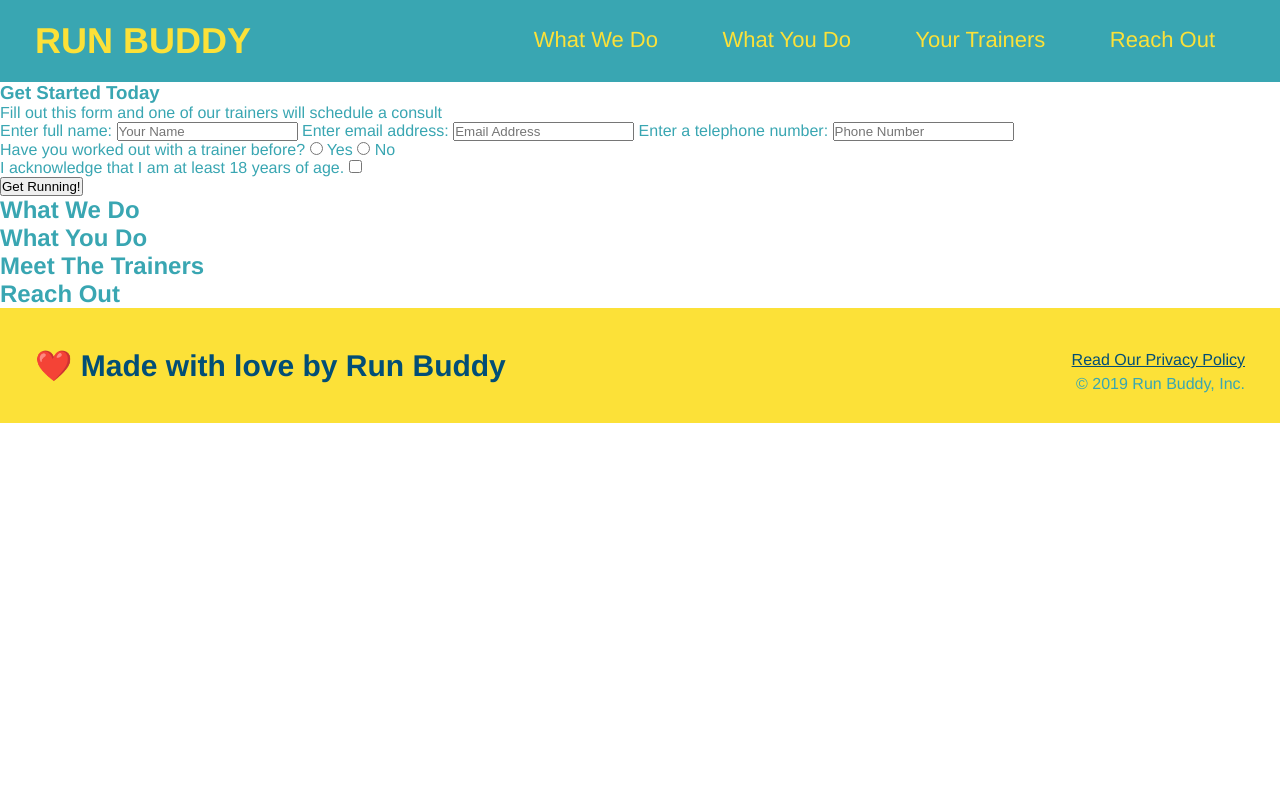
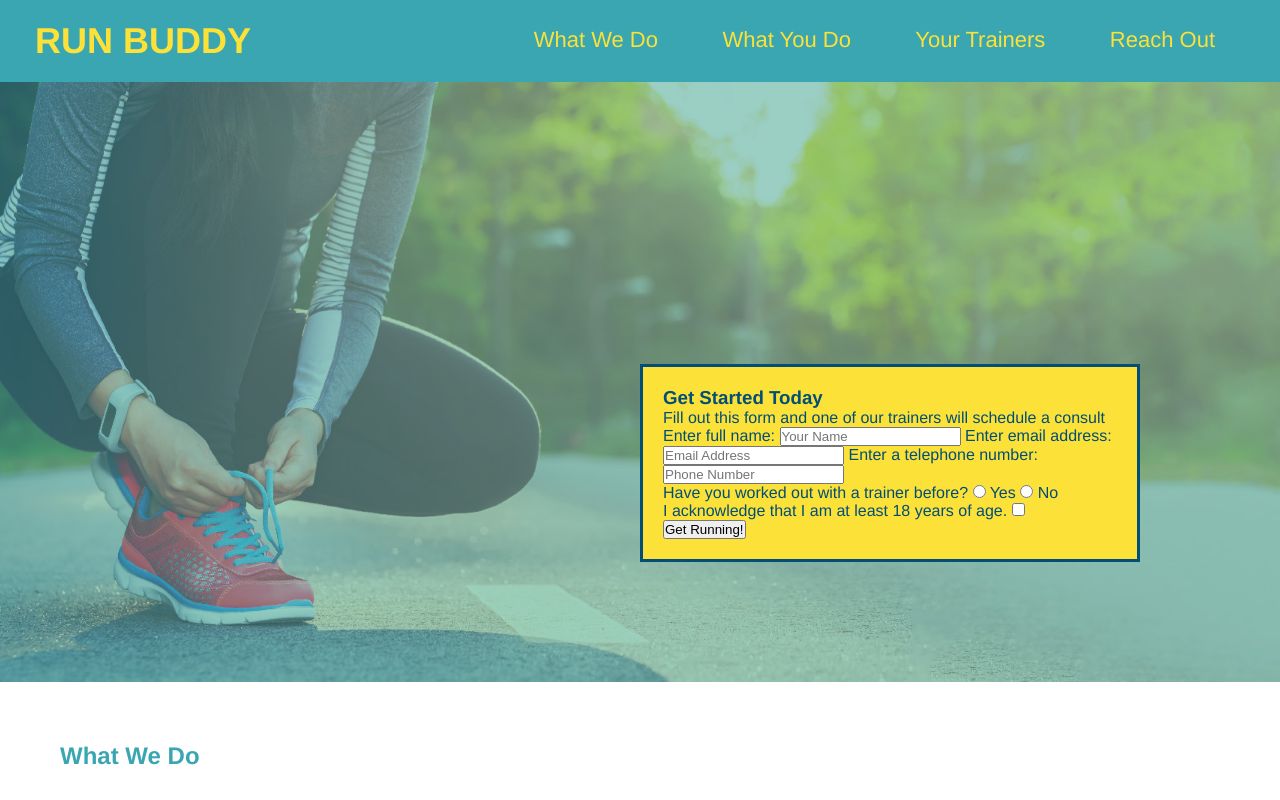
Before and after one commit to cgar246/run-buddy, a plain HTML site: page index.html in a window 1280 px wide. Shown: the top 800 px of the page. Drawn offline with Linux system fonts and the light colour scheme.

Commit message:
<added box>

```diff
--- a/assets/css/style.css
+++ b/assets/css/style.css
@@ -64,3 +64,28 @@ footer div {
 footer a {
     color: #024e76
 }
+
+section {
+    padding: 60px;
+}
+
+/* Hero Style Start */
+.hero {
+    background-image: url("../images/hero-bg.jpeg");
+    height: 600px;
+    Background-size: cover;
+    background-position: center;
+    position: relative;
+}
+/* Hero Style End */
+
+.hero-form {
+    border: 3px solid #024e76;
+    background-color: #fce138;
+    padding: 20px;
+    width: 500px;
+    color: #024e76;
+    position: absolute;
+    bottom: 120px;
+    right: 140px;
+}
--- a/index.html
+++ b/index.html
@@ -33,8 +33,8 @@
         </header>
 
         <!-- hero/jumbotron -->
-        <section>
-            <div>
+        <section class="hero">
+            <div class="hero-form">
                 <h3> Get Started Today</h3>
                 <p>Fill out this form and one of our trainers will schedule a consult</p>
             <!-- Add form element-->
@@ -62,6 +62,7 @@
                     Get Running!
                     </button>
                 </form>
+
             </div>
             </section>
             <!-- end hero -->
```
Also changed, not shown: assets/images/hero-bg.jpeg (added), 2 other files.
